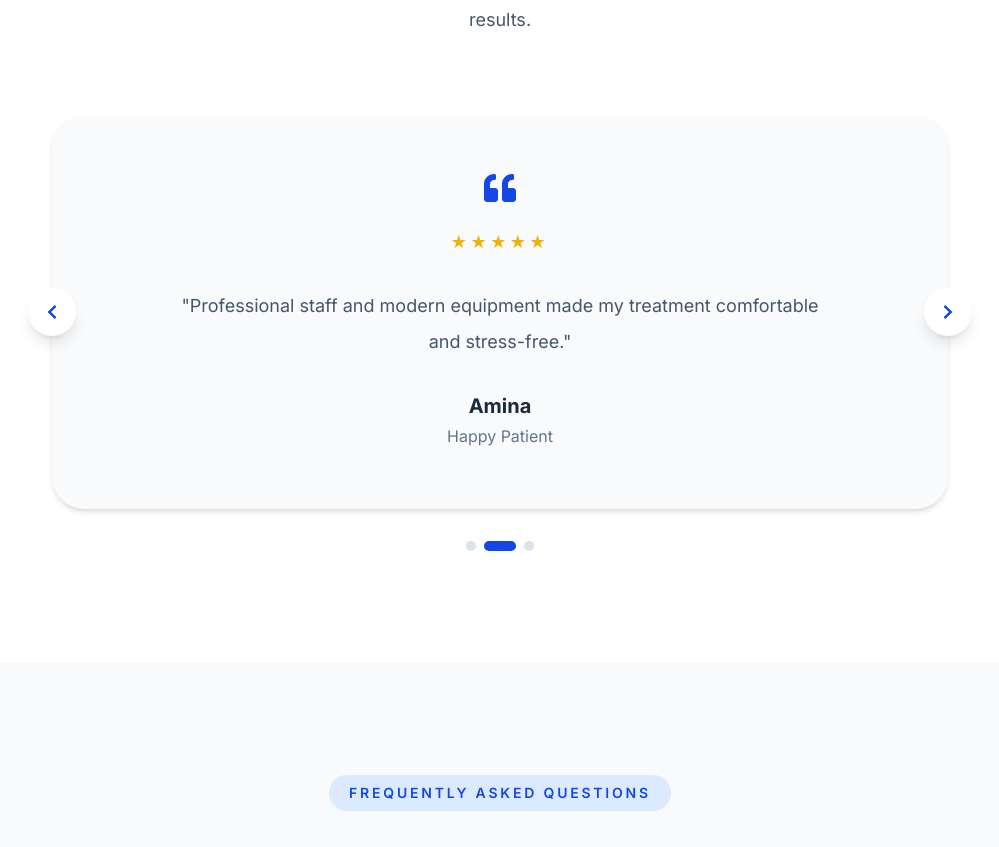
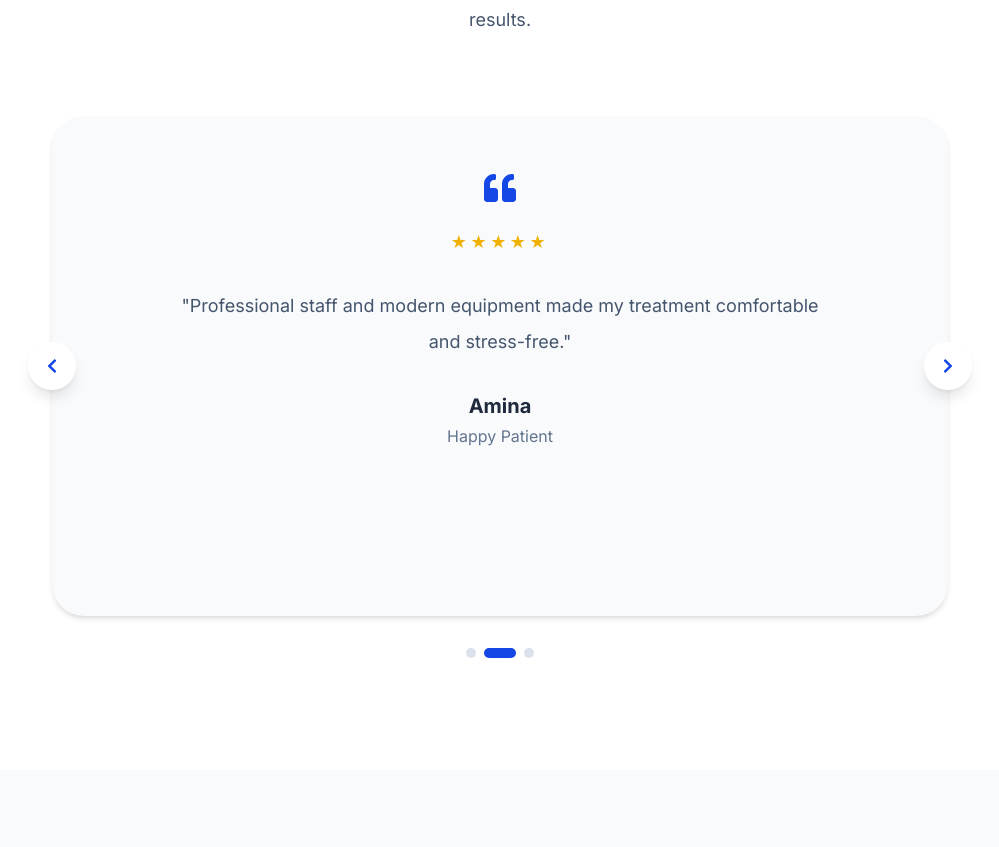
Before and after one commit to Mohammed-K-A/luster-dental-clinic, a React (Vite) app: page / in a window 1280 px wide. Shown: the part 7849-8696 px from the top of the page, without its empty margins (140-1139 px from the left). Built offline with nearby package versions, Linux system fonts and the light colour scheme.

Commit message:
changed testimonial mobile responsive

```diff
--- a/src/components/sections/Testimonials.jsx
+++ b/src/components/sections/Testimonials.jsx
@@ -169,13 +169,16 @@ function Testimonials() {
 
           <motion.div
             className="
+              min-h-[470px]
               rounded-[28px]
               bg-slate-50
               p-7
               text-center
               shadow-md
+              sm:min-h-[480px]
               sm:rounded-[32px]
               sm:p-10
+              md:min-h-[500px]
               md:p-14
             "
             whileHover={{
@@ -237,7 +240,7 @@ function Testimonials() {
                 CHANGING TESTIMONIAL
             ========================== */}
 
-            <div className="relative mt-7 min-h-[150px] sm:mt-8 sm:min-h-[165px]">
+            <div className="relative mt-7 sm:mt-8">
 
               <AnimatePresence mode="wait">
 
@@ -259,7 +262,6 @@ function Testimonials() {
                     duration: 0.45,
                     ease: [0.22, 1, 0.36, 1],
                   }}
-                  className="absolute inset-x-0 top-0"
                 >
 
                   {/* Review */}
@@ -281,7 +283,7 @@ function Testimonials() {
 
                   {/* Patient */}
 
-                  <div className="mt-7 sm:mt-8">
+                  <div className="mt-6 sm:mt-8">
 
                     <h3 className="text-xl font-bold">
                       {testimonials[currentIndex].name}
@@ -415,10 +417,9 @@ function Testimonials() {
               className={`
                 h-2.5
                 rounded-full
-                ${
-                  currentIndex === index
-                    ? "w-8 bg-blue-700"
-                    : "w-2.5 bg-slate-300"
+                ${currentIndex === index
+                  ? "w-8 bg-blue-700"
+                  : "w-2.5 bg-slate-300"
                 }
               `}
               aria-label={`Go to testimonial ${index + 1}`}
```
